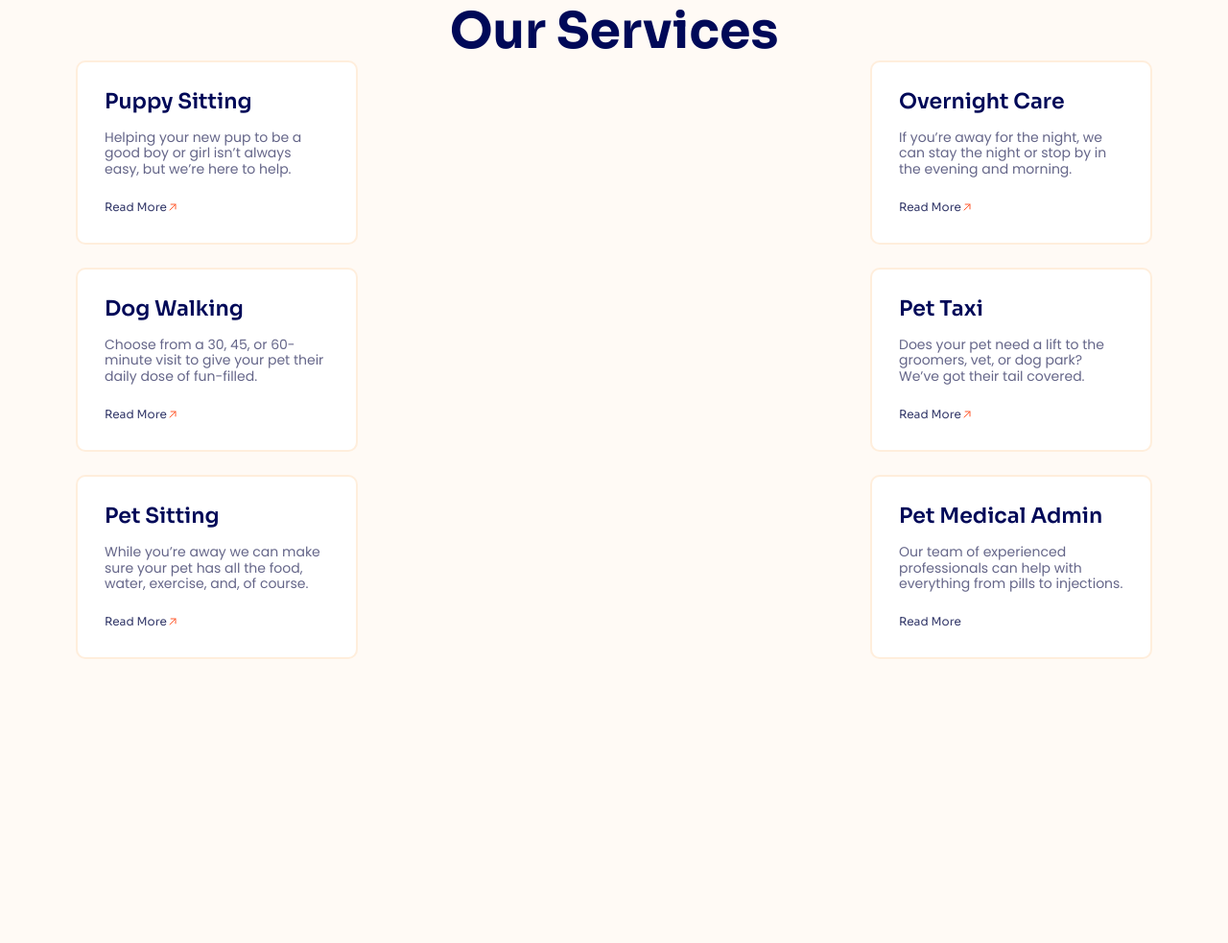
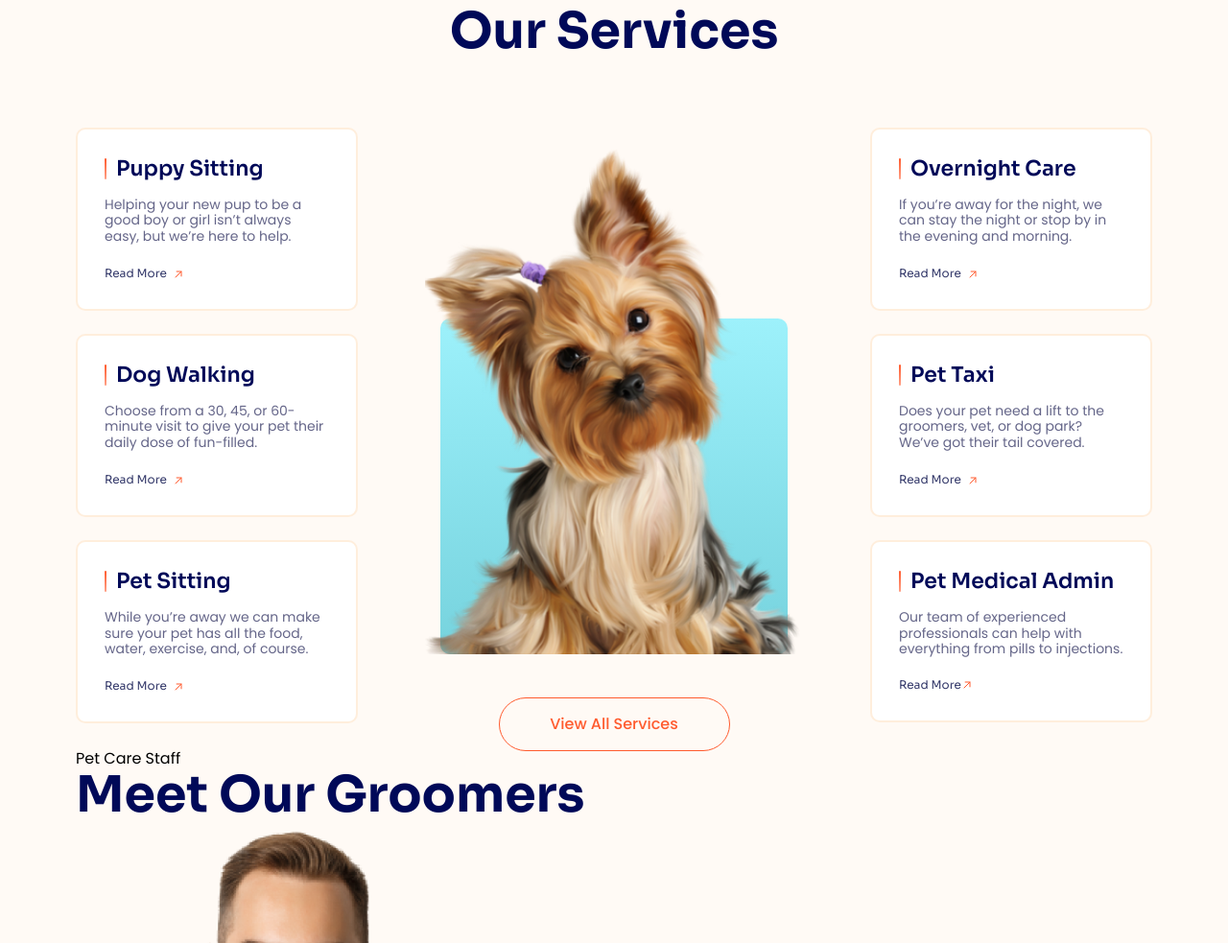
Before and after one commit to WI1IN/project-htmlcss-04, a plain HTML site: page index.html in a window 1280 px wide. Shown: the part 2404-3387 px from the top of the page at 96% size. Drawn offline with Linux system fonts and the light colour scheme.

Commit message:
Commit Sercive

```diff
--- a/assets/css/style.css
+++ b/assets/css/style.css
@@ -557,6 +557,8 @@ button{
 }
 .service__body{
     display: grid;
+    column-gap: 70px;
+    margin-top: 70px;
     grid-template-columns: auto 1fr auto;
 }
 .service-item{
@@ -571,10 +573,21 @@ button{
 }
 .service-item__heading{
     position: relative;
+    padding-left: 12px;
     font-size: 2.2rem;
     font-weight: 600;
     line-height: 1;
     color: #000958;
+}
+.service-item__heading::before{
+    position:absolute;
+    inset: 0 auto 0 0;
+    content: "";
+    display: inline-block;
+    width: 2px;
+    height: 22px;
+    border-radius: 1px;
+    background: linear-gradient(#FF5B2E,#FFA187 );
 }
 .service-item__desc{
     margin-top: 18px;
@@ -593,8 +606,39 @@ button{
     line-height: 1;
     color: #34396A;
 }
-.sercice-item__more::after{
-   content: url(./icon/Arrow-Up-Right.svg);
-   margin:3px 0 0 6px;
-
+.sercice-item__more-img{
+    margin: 2px 0 0 6px;
 }
+.service__img{
+    width: 100%;
+}
+.service__media{
+    position: relative;
+    margin-top: 18px;
+    display: flex;
+    justify-content: center;
+}
+.service__media::after{
+    position: absolute;
+    content: "";
+    z-index: -1;
+    height: 350px;
+    bottom: 0;
+    left:16px;
+    right: 16px;
+    border-radius: 10px;
+    background: linear-gradient(180deg, #9DF1FB 0%, #73D0DB 108.14%);
+}
+.service__cta-wrap{
+    display: flex;
+    justify-content: center;
+    margin-top: 45px;
+}
+.service__cta{
+    min-width: 241px;
+    border-color:currentColor;
+    font-size: 1.6rem;
+    font-weight: 500;
+    line-height: 1;
+    color: var(--primary-color);
+}
--- a/index.html
+++ b/index.html
@@ -307,7 +307,14 @@
                                     </a>
                                 </article>
                             </div>
-                            <div class="service__column"></div>
+                            <div class="service__column">
+                                <figure class="service__media">
+                                    <img src="./assets/img/service-img.png" alt="Service" class="service__img">
+                                </figure>
+                                <div class="service__cta-wrap">
+                                    <a href="#!" class="btn service__cta">View All Services</a>
+                                </div>
+                            </div>
                             <div class="service__column">
                                 <!-- Sercive item 4 -->
                                 <article class="service-item">
@@ -344,11 +351,59 @@
                                     </p>
                                     <a href="#!" class="sercice-item__more">
                                         Read More
+                                        <img src="./assets/icon/Arrow-Up-Right.svg" alt="sercice-item_more-item">
                                     </a>
                                 </article>
                             </div>
                         </div>
                     </div>
+                </section>
+                <!-- Staff -->
+                <section class="staff">
+                    <div class="container">
+                        <div class="staff__desc">
+                            Pet Care Staff
+                        </div>
+                        <h2 class="section-heading staff__heading">
+                            Meet Our Groomers
+                        </h2>
+
+                        <div class="staff__list">
+                            <!-- Staff item 1 -->
+                            <article class="staff-item">
+                                <figure class="staff-item__img-wrap">
+                                    <img src="./assets/img/staff-01.png" alt="Staff" class="staff-item__img">
+                                </figure>
+                                <p class="staff-item__title">Pet Trainer</p>
+                                <h3 class="staff-item__name">Meghan Samit</h3>
+                            </article>
+                             <!-- Staff item 2 -->
+                             <article class="staff-item">
+                                <figure class="staff-item__img-wrap">
+                                    <img src="./assets/img/staff-02.png" alt="Staff" class="staff-item__img">
+                                </figure>
+                                <p class="staff-item__title">Pet Trainer</p>
+                                <h3 class="staff-item__name">Meghan Samit</h3>
+                            </article>
+                             <!-- Staff item 3 -->
+                             <article class="staff-item">
+                                <figure class="staff-item__img-wrap">
+                                    <img src="./assets/img/staff-03.png" alt="Staff" class="staff-item__img">
+                                </figure>
+                                <p class="staff-item__title">Pet Trainer</p>
+                                <h3 class="staff-item__name">Meghan Samit</h3>
+                            </article>
+                             <!-- Staff item 4 -->
+                             <article class="staff-item">
+                                <figure class="staff-item__img-wrap">
+                                    <img src="./assets/img/staff-04.png" alt="Staff" class="staff-item__img">
+                                </figure>
+                                <p class="staff-item__title">Pet Trainer</p>
+                                <h3 class="staff-item__name">Meghan Samit</h3>
+                            </article>
+                        </div>
+                    </div>
+
                 </section>
             </div>
         </section>
```
Also changed, not shown: assets/img/service-img.png (added), assets/img/staff-01.png (added), assets/img/staff-02.png (added), assets/img/staff-03.png (added), assets/img/staff-04.png (added).
